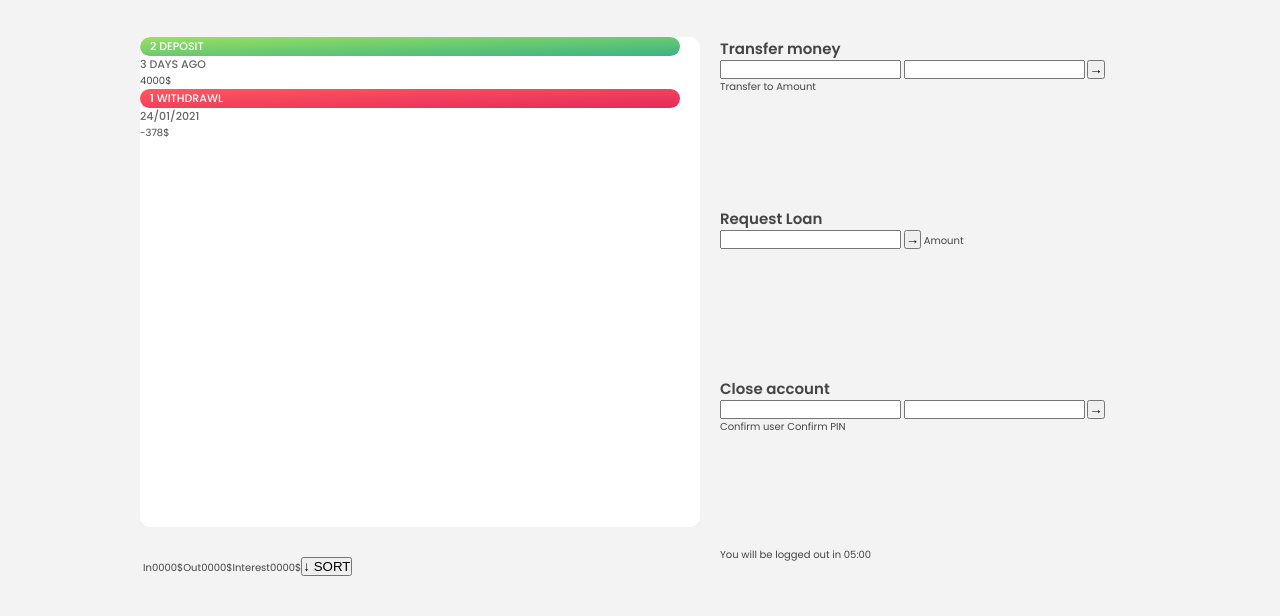
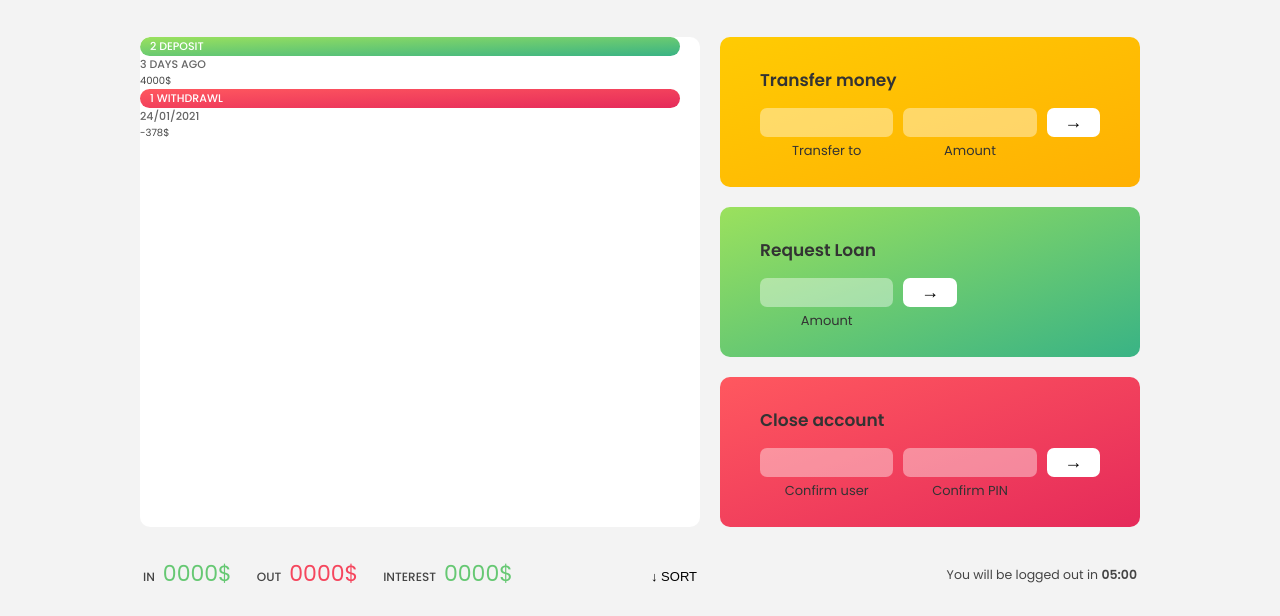
Before and after one commit to daudi13/MoneyMan, a plain HTML site: page index.html in a window 1280 px wide. Shown: the part 184-800 px from the top of the page. Drawn offline with Linux system fonts and the light colour scheme.

Commit message:
commit changes

```diff
--- a/index.html
+++ b/index.html
@@ -103,7 +103,7 @@
                 <input
                 type="password"
                 maxlength="6"
-                class="form__input.form__input--pin"/>
+                class="form__input form__input--pin"/>
                 <button class="form__btn form__btn--close">&rarr;</button>
                 <label class="form__label">Confirm user</label>
                 <label class="form__label">Confirm PIN</label>
--- a/style.css
+++ b/style.css
@@ -158,3 +158,126 @@ nav {
     padding: 0 0.3rem;
     margin-top: 1rem;
 }
+
+.summary__label {
+    font-size: 1.2rem;
+    font-weight: 500;
+    text-transform: uppercase;
+    margin-right: 0.8rem;
+}
+
+.summary__value {
+    font-size: 2.2rem;
+    margin-right: 2.5rem;
+}
+
+.summary__value--in,
+.summary__value--interest {
+    color: #66c873;
+}
+
+.summary__value--out {
+    color: #f5465d;
+}
+
+.btn--sort {
+    margin-left: auto;
+    border: none;
+    background: none;
+    font-size: 1.3rem;
+    font-weight: 500;
+    cursor: pointer;
+}
+
+/* OPERATIONS */
+
+.operation {
+    border-radius: 1rem;
+    padding: 3rem 4rem;
+    color: #333;
+}
+
+.operation--transfer {
+    background-image: linear-gradient(to top left, #ffb003, #ffcb03);
+}
+
+.operation--loan {
+    background-image: linear-gradient(to top left, #39b385, #9be15d);
+}
+
+.operation--close {
+    background-image: linear-gradient(to top left, #e52a5a, #ff585f);
+}
+
+
+h2 {
+    margin-bottom: 1.5rem;
+    font-size: 1.7rem;
+    font-weight: 600;
+    color: #333;
+}
+
+.form  {
+    display: grid;
+    grid-template-columns: 2.5fr 2.5fr 1fr;
+    grid-template-rows: auto auto;
+    gap: 0.4rem 1rem;
+}
+
+/* Exceptions for interst */
+
+.form.form--loan {
+    grid-template-columns: 2.5fr 1fr 2.5fr;
+}
+
+.form__label--loan {
+    grid-row: 2;
+}
+
+.form__input {
+    width: 100%;
+    border: none;
+    background-color: rgba(255, 255, 255, 0.4);
+    font-family: inherit;
+    font-size: 1.5rem;
+    text-align: center;
+    color: #333;
+    padding: 0.3rem 1rem;
+    border-radius: 0.7rem;
+    transition: all 0.3s;
+}
+
+.form__input:focus {
+    outline: none;
+    background-color: rgba(255, 255, 255, 0.6);
+}
+
+.form__label {
+    font-size: 1.3rem;
+    text-align: center;
+}
+
+.form__btn {
+    border: none;
+    border-radius: 0.7rem;
+    font-size: 1.8rem;
+    background-color: #fff;
+    cursor: pointer;
+    transition: all 0.3s;
+}
+
+.form__btn:focus {
+    outline: none;
+    background-color: rgba(255, 255, 255, 0.8);
+}
+
+.logout-timer {
+    padding: 0 0.3rem;
+    margin-top: 1.9rem;
+    text-align: right;
+    font-size: 1.25rem;
+}
+
+.timer {
+    font-weight: 600;
+}
```
